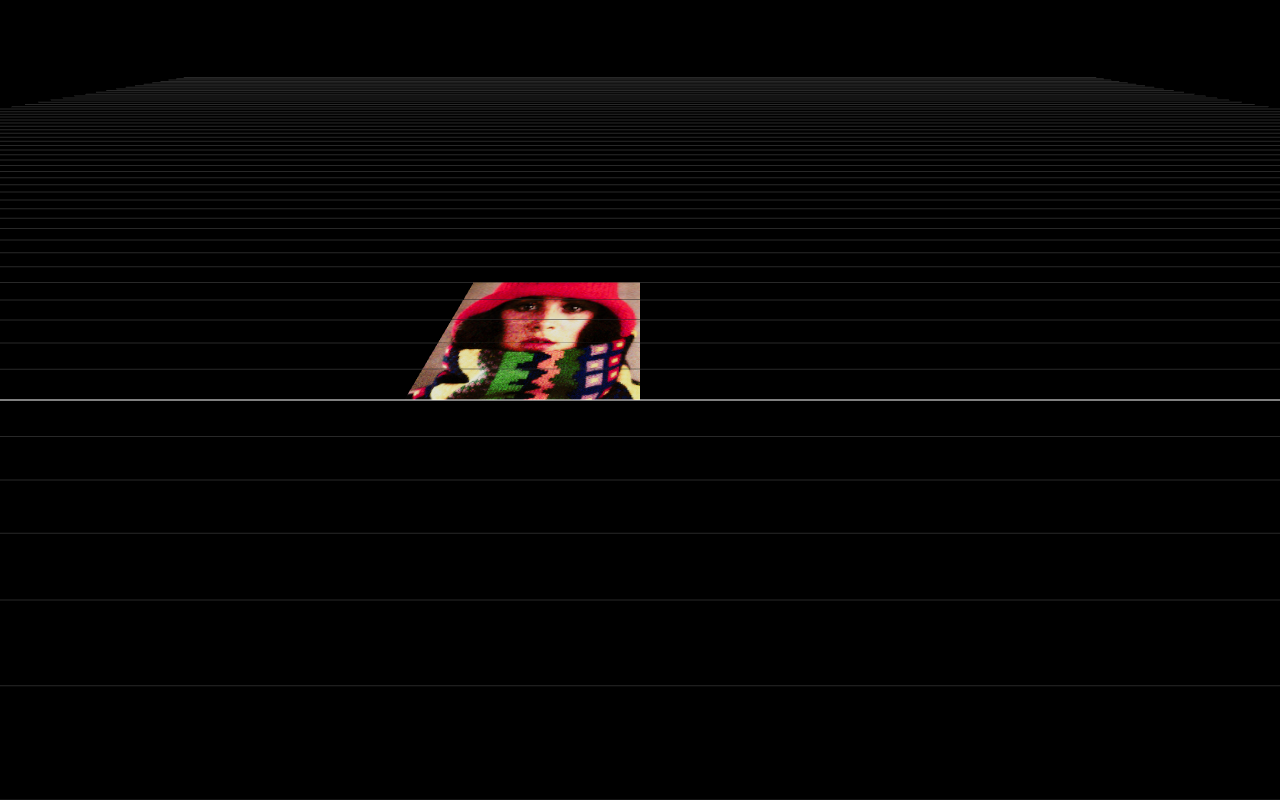
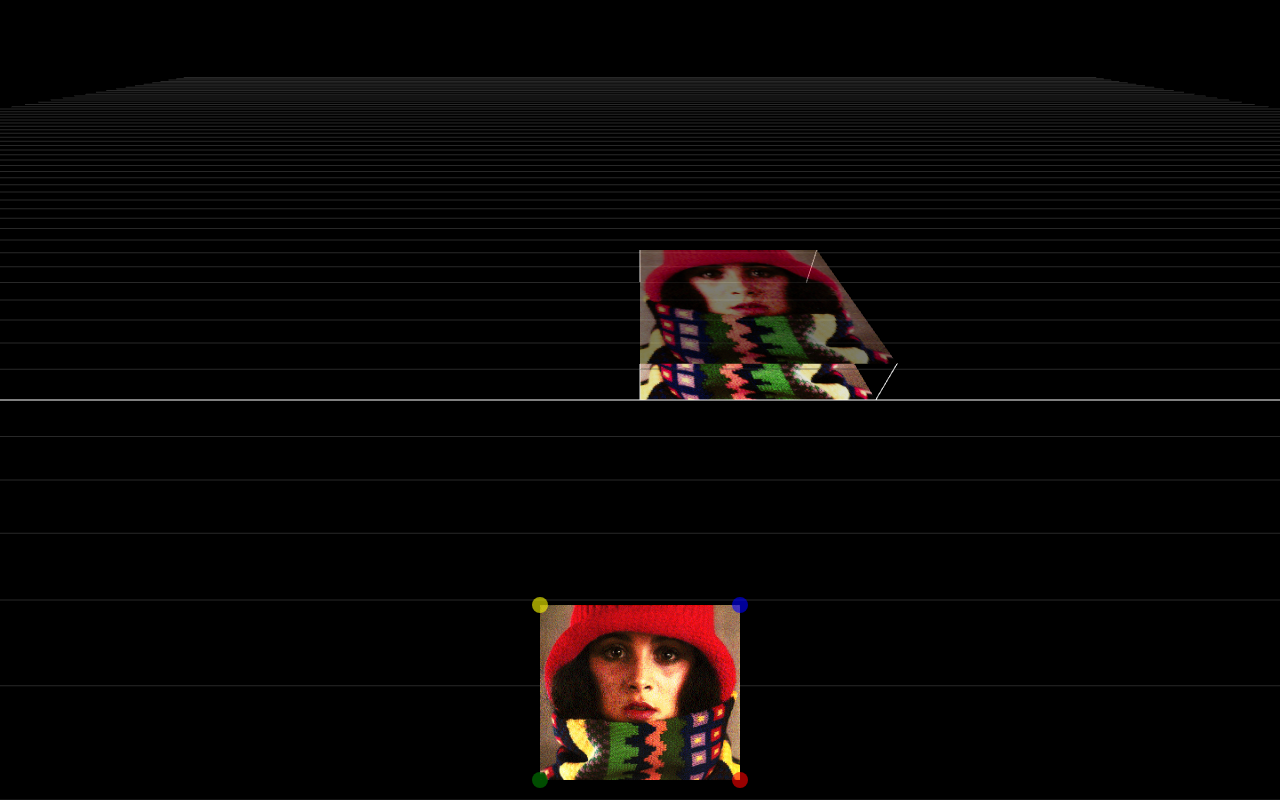
Before and after one commit to cristianpjensen/homogeneous-coordinates-visualisation, a React (Create React App) app: page / in a window 1280 px wide. Built offline with nearby package versions, Linux system fonts and the light colour scheme.

Commit message:
feat(controls): image selector

```diff
--- a/package.json
+++ b/package.json
@@ -6,10 +6,12 @@
     "@react-spring/three": "^9.4.4",
     "@react-three/drei": "^9.5.7",
     "@react-three/fiber": "^8.0.12",
-    "three": "^0.139.2",
     "react": "^18.1.0",
     "react-dom": "^18.1.0",
-    "react-scripts": "5.0.1"
+    "react-draggable": "^4.4.5",
+    "react-scripts": "5.0.1",
+    "three": "^0.139.2",
+    "zustand": "^4.0.0-rc.1"
   },
   "devDependencies": {
     "@types/jest": "^27.0.1",
--- a/src/App.tsx
+++ b/src/App.tsx
@@ -1,5 +1,11 @@
+import { Controls } from "./components/Controls";
 import { ThreeWorld } from "./components/ThreeWorld";
 
-const App = () => <ThreeWorld />;
+const App = () => (
+  <>
+    <ThreeWorld />
+    <Controls />
+  </>
+);
 
 export default App;
--- /dev/null
+++ b/src/components/Controls.tsx
@@ -0,0 +1,115 @@
+import React, { useEffect, useRef, useState } from "react";
+import Draggable from "react-draggable";
+
+import img from "../assets/colortrui.png";
+
+type Coord = [number, number];
+const COLORS = ["red", "green", "blue", "yellow"];
+
+export const Controls = () => {
+  const [points, setPoints] = useState<[Coord, Coord, Coord, Coord]>([
+    [1, 1],
+    [0, 1],
+    [1, 0],
+    [0, 0],
+  ]);
+
+  const [width, setWidth] = useState(0);
+  const [height, setHeight] = useState(0);
+
+  const onLoad = (e: React.SyntheticEvent<HTMLImageElement, Event>) => {
+    setWidth(e.currentTarget.width);
+    setHeight(e.currentTarget.height);
+  };
+
+  return (
+    <div
+      style={{
+        position: "absolute",
+        bottom: 0,
+        display: "flex",
+        justifyContent: "center",
+        width: "100%",
+        marginBottom: 16,
+      }}
+    >
+      <div
+        style={{
+          position: "relative",
+        }}
+      >
+        <img src={img} onLoad={onLoad} style={{ width: 200 }} alt="colortrui" />
+
+        <div style={{ position: "absolute", top: -8, left: -8 }}>
+          {points.map((p, index) => (
+            <Point
+              key={index}
+              setPoints={setPoints}
+              index={index}
+              width={width}
+              height={height}
+            />
+          ))}
+        </div>
+      </div>
+    </div>
+  );
+};
+
+interface PointProps {
+  setPoints: React.Dispatch<React.SetStateAction<[Coord, Coord, Coord, Coord]>>;
+  index: number;
+  width: number;
+  height: number;
+}
+
+const Point = ({ setPoints, index, width, height }: PointProps) => {
+  const setPoint = (x: number, y: number) => {
+    setPoints((points) => {
+      const p = [...points];
+      p[index] = [x, y];
+
+      return [p[0], p[1], p[2], p[3]];
+    });
+  };
+
+  const onStop = (_: unknown, { x, y }: { x: number; y: number }) => {
+    if (index === 0 || index === 2) {
+      x += width;
+    }
+
+    if (index === 0 || index === 1) {
+      y += height;
+    }
+
+    console.log(x, y);
+    setPoint(x / width, y / height);
+  };
+
+  return (
+    <Draggable
+      positionOffset={{
+        x: index === 1 || index === 3 ? 0 : width,
+        y: index === 2 || index === 3 ? 0 : height,
+      }}
+      bounds={{
+        left: index === 1 || index === 3 ? 0 : -width,
+        right: index === 1 || index === 3 ? width : 0,
+        top: index === 2 || index === 3 ? 0 : -height,
+        bottom: index === 2 || index === 3 ? height : 0,
+      }}
+      onStop={onStop}
+    >
+      <div
+        style={{
+          width: 16,
+          height: 16,
+          backgroundColor: COLORS[index],
+          borderRadius: "50%",
+          opacity: 0.6,
+          position: "absolute",
+        }}
+      />
+    </Draggable>
+  );
+};
--- a/src/components/ThreeWorld.tsx
+++ b/src/components/ThreeWorld.tsx
@@ -1,9 +1,26 @@
 import * as THREE from "three";
 import { Canvas } from "@react-three/fiber";
-import { OrbitControls } from "@react-three/drei";
+import { Line, OrbitControls } from "@react-three/drei";
+
 import { ImagePlane } from "./three/ImagePlane";
+import { cornersInit, useStore } from "../store";
 
-export const ThreeWorld = () => (
+export const ThreeWorld = () => {
+  const corners = useStore((state) => state.corners);
+
+  const proj = corners.map((corner) => {
+    // Homogeneous to Euclidean coordinates
+    const x = corner.x / corner.z;
+    const y = corner.y / corner.z;
+
+    return new THREE.Vector3(x, y, 0);
+  });
+
+  const lines = corners.map((corner, i) => {
+    return [corner, proj[i]];
+  });
+
+  return (
     <Canvas
       dpr={window.devicePixelRatio}
       style={{
@@ -13,22 +30,26 @@ export const ThreeWorld = () => (
       }}
       camera={{
         isPerspectiveCamera: true,
-      position: [0, 6, -6],
+        position: [0, -6, 6],
         near: 0.1,
         far: 1000,
         fov: 90,
+        up: [0, 0, 1],
       }}
     >
       <ambientLight />
-    <gridHelper args={[100, 100, "white", "rgb(40, 40, 40)"]} />
+      <gridHelper
+        args={[100, 100, "white", "rgb(40, 40, 40)"]}
+        rotation={[Math.PI / 2, 0, 0]}
+      />
       <OrbitControls />
-    <ImagePlane
-      corners={[
-        new THREE.Vector3(5, 5, 0),
-        new THREE.Vector3(0, 5, 0),
-        new THREE.Vector3(5, 0, 0),
-        new THREE.Vector3(0, 0, 0),
-      ]}
-    />
+      <ImagePlane corners={cornersInit} opacity={0.1} />
+      <ImagePlane corners={corners} opacity={0.5} />
+      <ImagePlane corners={[proj[0], proj[1], proj[2], proj[3]]} opacity={1} />
+
+      {lines.map((line, i) => {
+        return <Line key={i} points={line} color="white" />;
+      })}
     </Canvas>
   );
+};
--- a/src/components/three/ImagePlane.tsx
+++ b/src/components/three/ImagePlane.tsx
@@ -1,33 +1,46 @@
-import { Suspense, useEffect, useRef } from "react";
+import { Suspense } from "react";
 import * as THREE from "three";
 import { useLoader } from "@react-three/fiber";
+
 import img from "../../assets/colortrui.png";
+import { useStore } from "../../store";
 
 interface ImagePlaneProps {
   // Corners of the image in three-dimensional space. The corners are in the
   // order of top-left, top-right, bottom-left, bottom-right.
   corners: [THREE.Vector3, THREE.Vector3, THREE.Vector3, THREE.Vector3];
+  opacity: number;
 }
 
-export const ImagePlane = ({ corners }: ImagePlaneProps) => {
+export const ImagePlane = ({ corners, opacity }: ImagePlaneProps) => {
+  const applyMatrix = useStore((state) => state.applyMatrix);
+
+  const planeGeometry = new THREE.PlaneBufferGeometry().setFromPoints(corners);
   const texture = useLoader(THREE.TextureLoader, img);
 
-  const ref = useRef<THREE.Mesh>(null);
+  const onClick = () => {
+    const matrix = new THREE.Matrix3();
 
-  useEffect(() => {
-    if (ref.current) {
-      ref.current.geometry.setFromPoints(corners);
-    }
-  }, [corners]);
+    // prettier-ignore
+    // Random projective matrix.
+    matrix.set(
+      1, 1, 1,
+      -1, 1, 2,
+      1, 1, 1
+    );
+
+    applyMatrix(matrix);
+  };
 
   return (
     <Suspense fallback={null}>
-      <mesh ref={ref} rotation={[Math.PI / 2, 0, 0]}>
-        <planeBufferGeometry attach="geometry" args={[3, 3]} />
+      <mesh geometry={planeGeometry} onClick={onClick}>
         <meshBasicMaterial
           attach="material"
+          map={texture}
           side={THREE.DoubleSide}
-          map={texture}
+          opacity={opacity}
+          transparent
         />
       </mesh>
     </Suspense>
--- /dev/null
+++ b/src/store.ts
@@ -0,0 +1,28 @@
+import create from "zustand";
+import * as THREE from "three";
+
+type Corners = [THREE.Vector3, THREE.Vector3, THREE.Vector3, THREE.Vector3];
+
+export const cornersInit: Corners = [
+  new THREE.Vector3(5, 5, 1),
+  new THREE.Vector3(0, 5, 1),
+  new THREE.Vector3(5, 0, 1),
+  new THREE.Vector3(0, 0, 1),
+];
+
+interface Store {
+  corners: Corners;
+  applyMatrix: (matrix: THREE.Matrix3) => void;
+}
+
+export const useStore = create<Store>((set, get) => ({
+  corners: cornersInit,
+  applyMatrix: (matrix) => {
+    const c = cornersInit.map((corner) => {
+      const corner_ = corner.clone();
+      return corner_.applyMatrix3(matrix);
+    });
+
+    set({ corners: [c[0], c[1], c[2], c[3]] });
+  },
+}));
```
Also changed, not shown: src/helpers/vectors.tsx (deleted, +0 -8 lines), 1 other file (tests, documents, lock files or other folders). Lines whose indentation alone changed are shown as unchanged.
